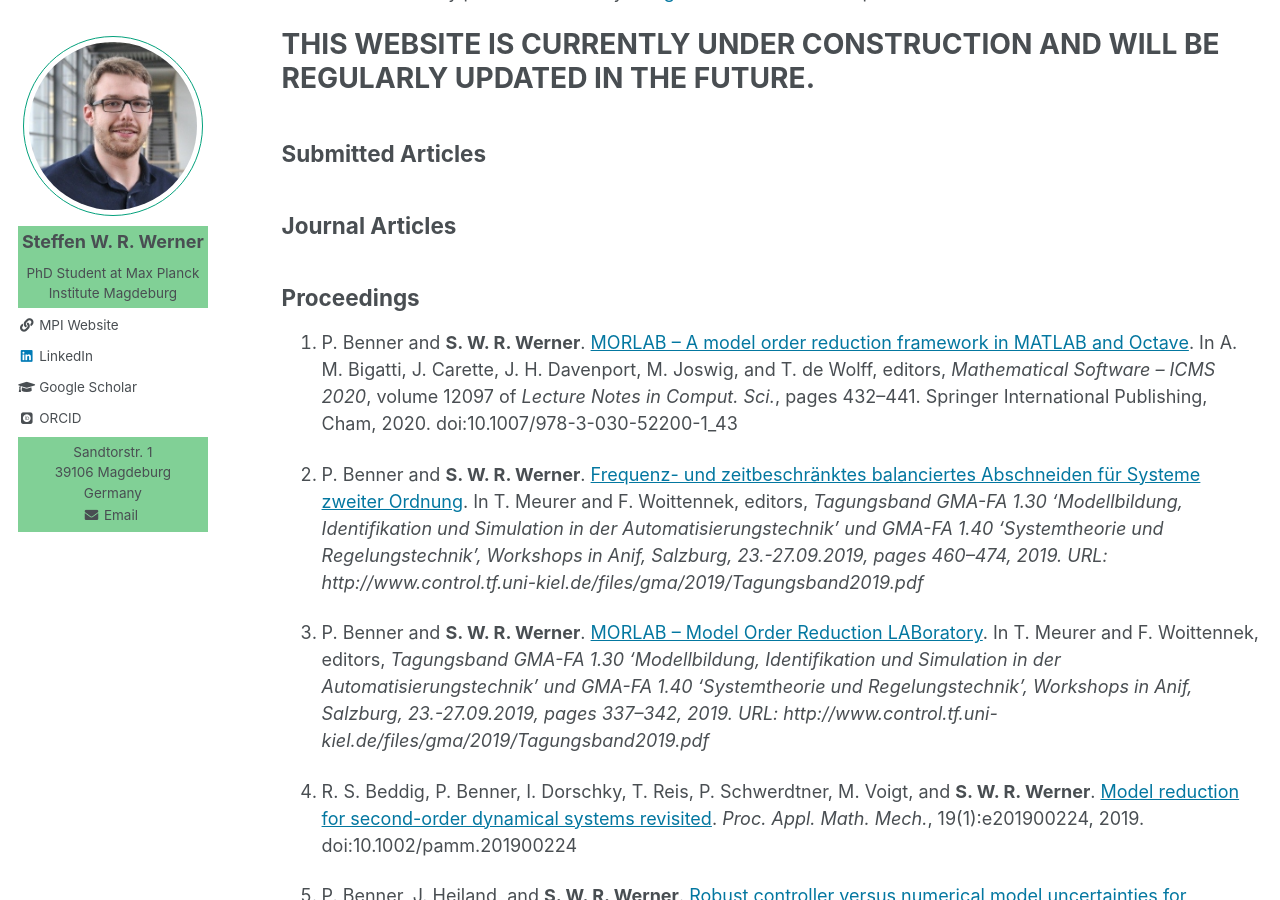
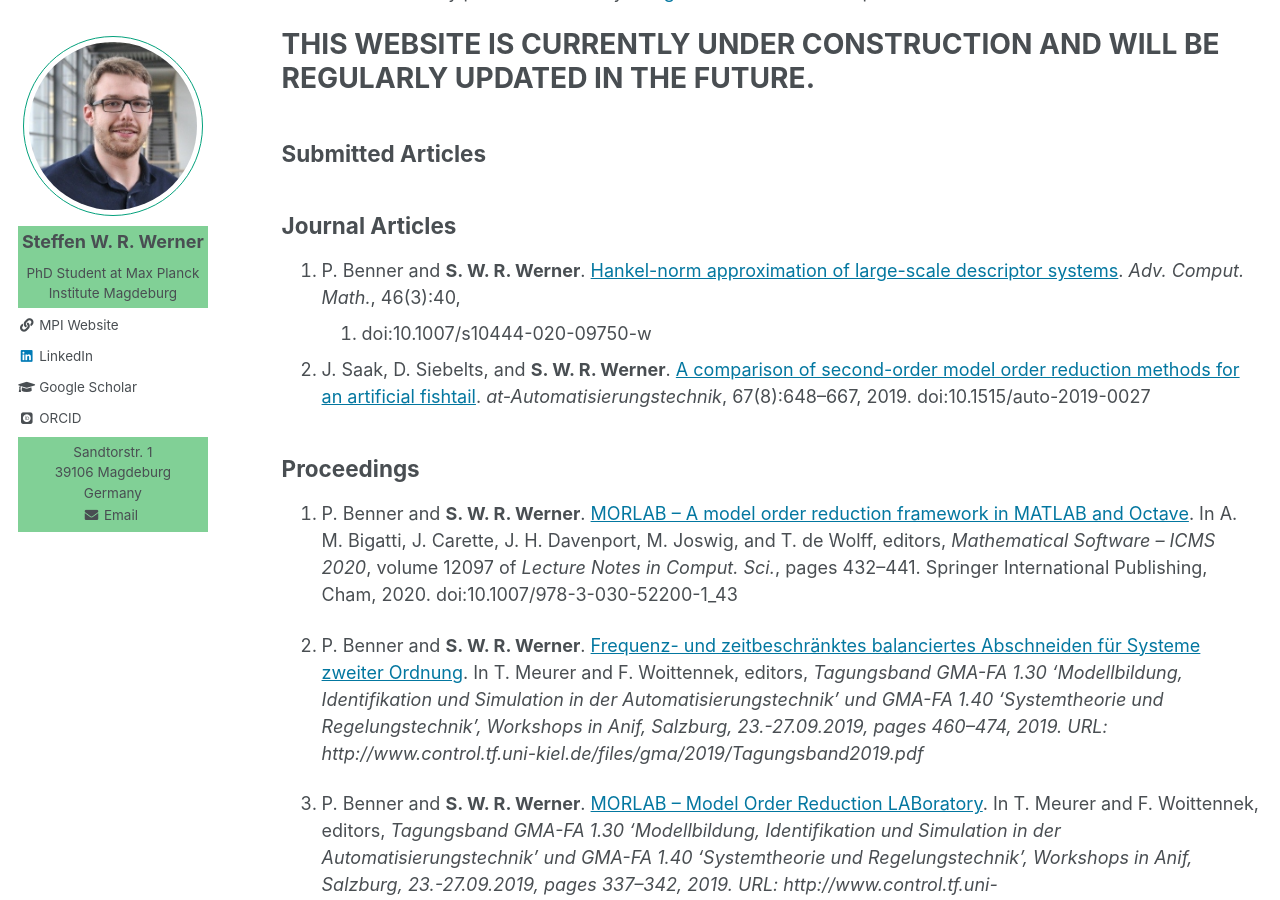
Before and after one commit to ninsteve/ninsteve.github.io, a Jekyll site: the page built from _pages/publications.md, in a window 1280 px wide and 900 px high, scrolled down 337 px. Built offline with Jekyll 4.4.1, drawn with Linux system fonts in a browser that asks for light colours; some web fonts are replaced.

Commit message:
Added Journal articles.

```diff
--- a/_pages/publications.md
+++ b/_pages/publications.md
@@ -20,6 +20,16 @@ and <a href="{{author.orcid}}">ORCID</a> profiles.
 ## <a name="submitted"></a>Submitted Articles ##
 
 ## <a name="journal"></a>Journal Articles ##
+1.  P. Benner and <strong>S. W. R. Werner</strong>. <a target="blank_"
+    href="https://doi.org/10.1007/s10444-020-09750-w">Hankel-norm approximation
+    of large-scale descriptor systems</a>. <i>Adv. Comput. Math.</i>, 46(3):40,
+    2020. doi:10.1007/s10444-020-09750-w
+
+1.  J. Saak, D. Siebelts, and <strong>S. W. R. Werner</strong>. <a
+    target="blank_" href="https://doi.org/10.1515/auto-2019-0027">A comparison
+    of second-order model order reduction methods for an artificial
+    fishtail</a>. <i>at-Automatisierungstechnik</i>, 67(8):648&ndash;667, 2019.
+    doi:10.1515/auto-2019-0027
 
 ## <a name="proceedings"></a>Proceedings ##
 1.  P. Benner and <strong>S. W. R. Werner</strong>. <a target="blank_"
```
